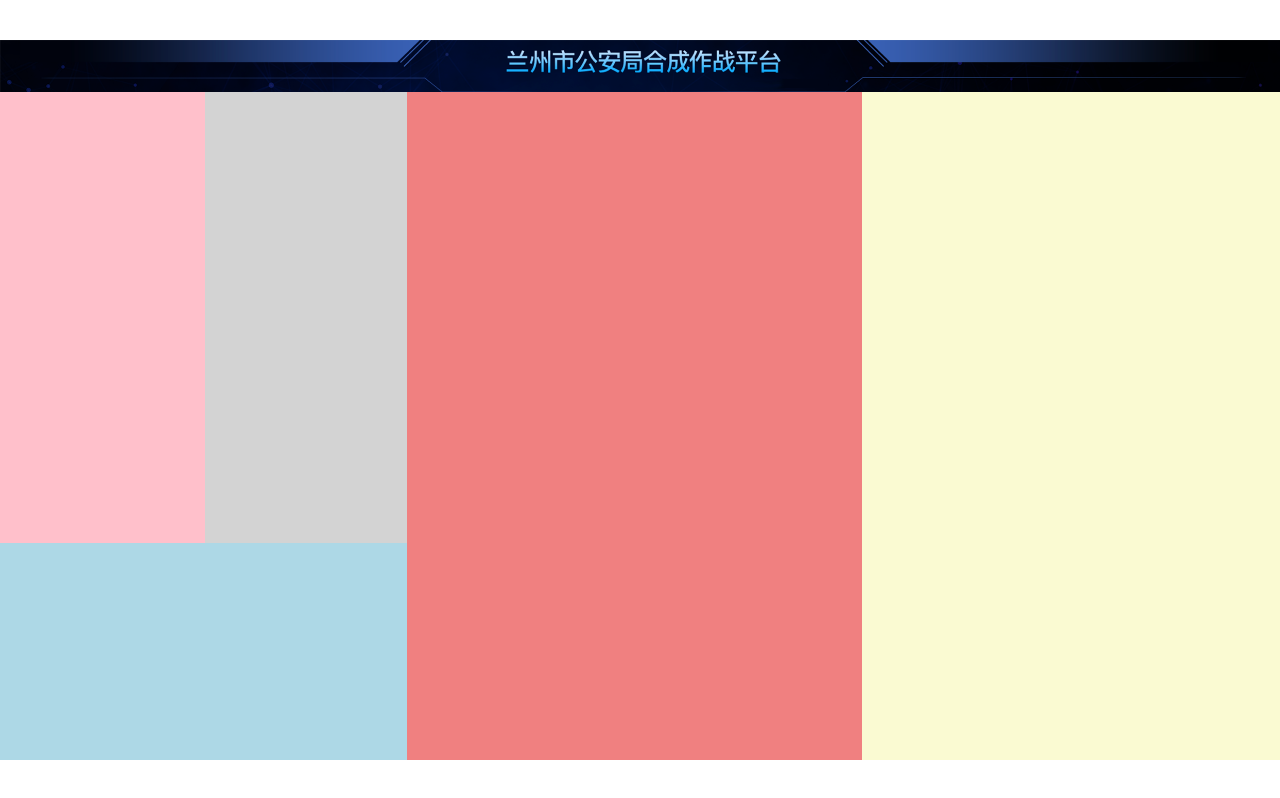
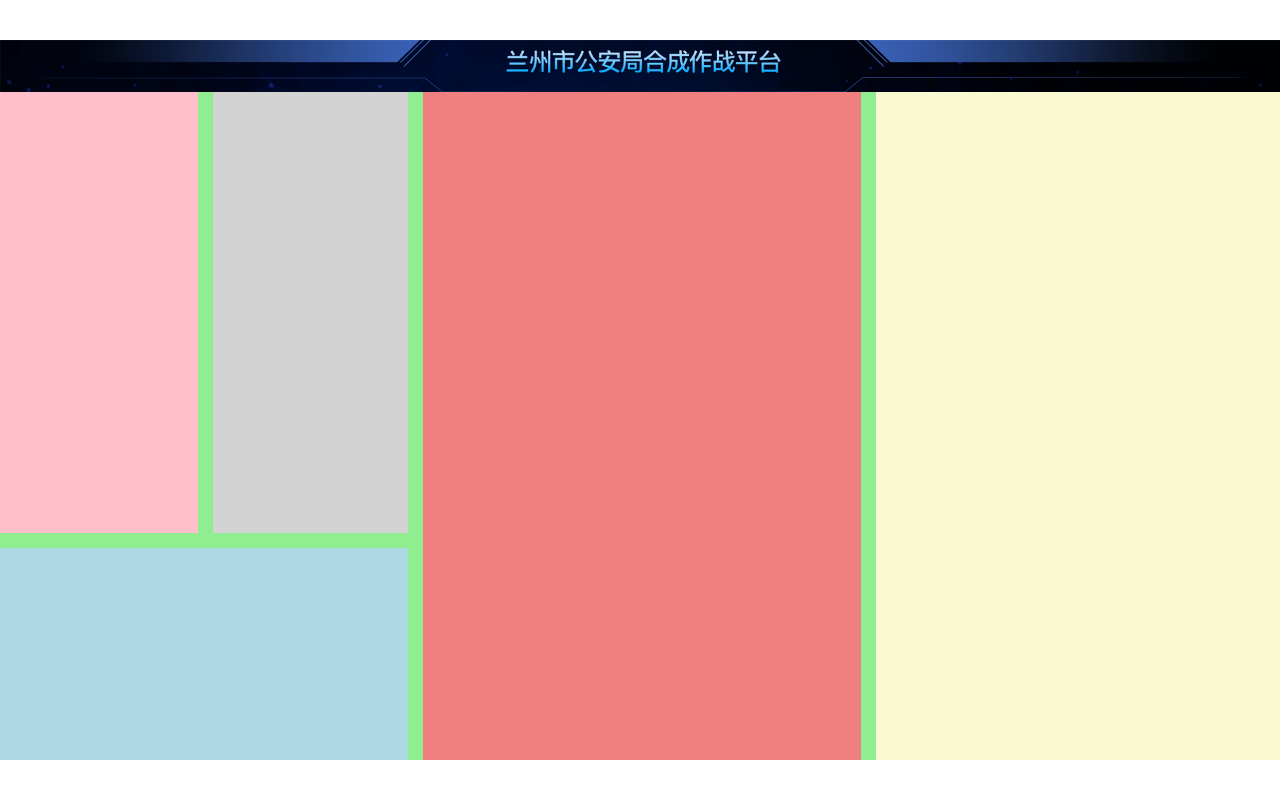
Before and after one commit to EvelynWXY/big-screen-demo-02, a React (Vite) app: page /#/ in a window 1280 px wide. Built offline with nearby package versions, Linux system fonts and the light colour scheme.

Commit message:
添加空隙

```diff
--- a/src/pages/home.scss
+++ b/src/pages/home.scss
@@ -15,7 +15,8 @@
     grid-template:
       "box1 box2 box4 box5" 755fr
       "box3 box3 box4 box5" 363fr / 366fr 361fr 811fr 747fr;
-
+    grid-column-gap: px(28);
+    grid-row-gap: px(28);
     > .section1 {
       grid-area: box1;
       background: pink;
```
